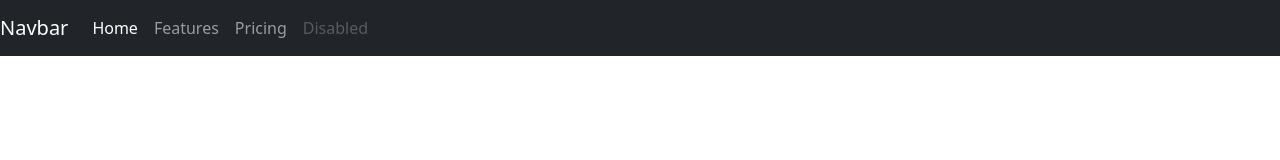
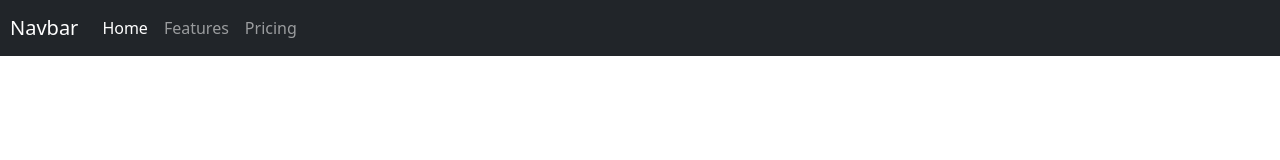
Before and after one commit to Red5Gaming/Cablemanager, an Angular app in the folder cablemanager/: page / in a window 1280 px wide. Shown: the top 160 px of the page. Built offline with nearby package versions, Linux system fonts and the light colour scheme.

Commit message:
Changed stuff

```diff
--- a/cablemanager/src/app/app.component.html
+++ b/cablemanager/src/app/app.component.html
@@ -1,2 +1,3 @@
 <app-header></app-header>
+
 <app-sidebar></app-sidebar>
--- a/cablemanager/src/app/header/header.component.html
+++ b/cablemanager/src/app/header/header.component.html
@@ -1,7 +1,7 @@
 
 
 <nav class="navbar navbar-expand-lg navbar-dark bg-dark">
-  <a class="navbar-brand" href="#">Navbar</a>
+  <a class="navbar-brand" href="#" style="margin-left: 10px">Navbar</a>
   <button class="navbar-toggler" type="button" data-toggle="collapse" data-target="#navbarNavAltMarkup" aria-controls="navbarNavAltMarkup" aria-expanded="false" aria-label="Toggle navigation">
     <span class="navbar-toggler-icon"></span>
   </button>
@@ -9,8 +9,8 @@
     <div class="navbar-nav">
       <a class="nav-item nav-link active" href="#">Home</a>
       <a class="nav-item nav-link" href="#">Features</a>
-      <a class="nav-item nav-link" href="#">Pricing</a>
-      <a class="nav-item nav-link disabled" href="#">Disabled</a>
+      <a class="nav-item nav-link " href="#">Pricing</a>
+
 
     </div>
   </div>
```
